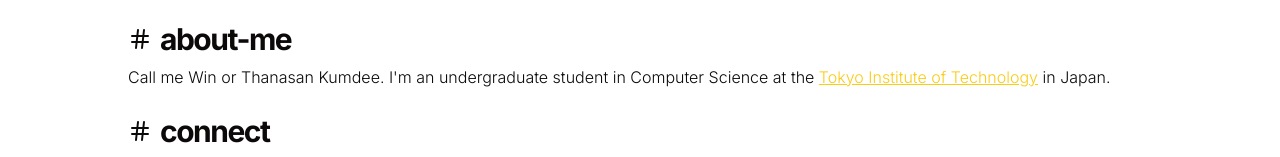
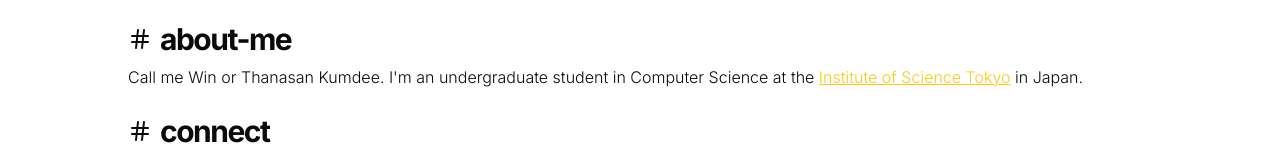
Before and after one commit to itzmeowww/thnsnkmd, a Next.js app: page /en in a window 1280 px wide. Shown: the part 171-328 px from the top of the page. Built offline with nearby package versions, Linux system fonts and the light colour scheme.

Commit message:
feat: update uni

```diff
--- a/app/[locale]/page.tsx
+++ b/app/[locale]/page.tsx
@@ -21,7 +21,7 @@ export default function Home() {
                 <p className='font-light text-foreground'>
                     {t.rich('aboutBody', {
                         tit: (chunks) => (
-                            <Link target='_blank' href={'https://www.titech.ac.jp'} className='text-primary underline'>
+                            <Link target='_blank' href={'hhttps://www.isct.ac.jp'} className='text-primary underline'>
                                 {chunks}
                             </Link>
                         ),
--- a/messages/en.json
+++ b/messages/en.json
@@ -39,7 +39,7 @@
   "HomePage": {
     "greeting": "Greetings, mate!",
     "aboutHeader": "about-me",
-    "aboutBody": "Call me Win or Thanasan Kumdee. I'm an undergraduate student in Computer Science at the <tit>Tokyo Institute of Technology</tit> in Japan.",
+    "aboutBody": "Call me Win or Thanasan Kumdee. I'm an undergraduate student in Computer Science at the <tit>Institute of Science Tokyo</tit> in Japan.",
     "connectHeader": "connect",
     "connectText": "Here are some links to link with me.",
     "myStuffsHeader": "my-stuffs",
--- a/messages/ja.json
+++ b/messages/ja.json
@@ -39,7 +39,7 @@
   "HomePage": {
     "greeting": "こんにちは!",
     "aboutHeader": "about-me",
-    "aboutBody": "ウィンまたはカムディー　タナーサンと呼んでください。<tit>東京工業大学</tit>の情報理工学院情報工学系のB4です。",
+    "aboutBody": "ウィンまたはカムディー　タナーサンと呼んでください。<tit>東京科学大学</tit>の情報理工学院情報工学系のB4です。",
     "connectHeader": "connect",
     "connectText": "僕とリンクするためのリンクをいくつか載せておきます。",
     "myStuffsHeader": "my-stuffs",
```
